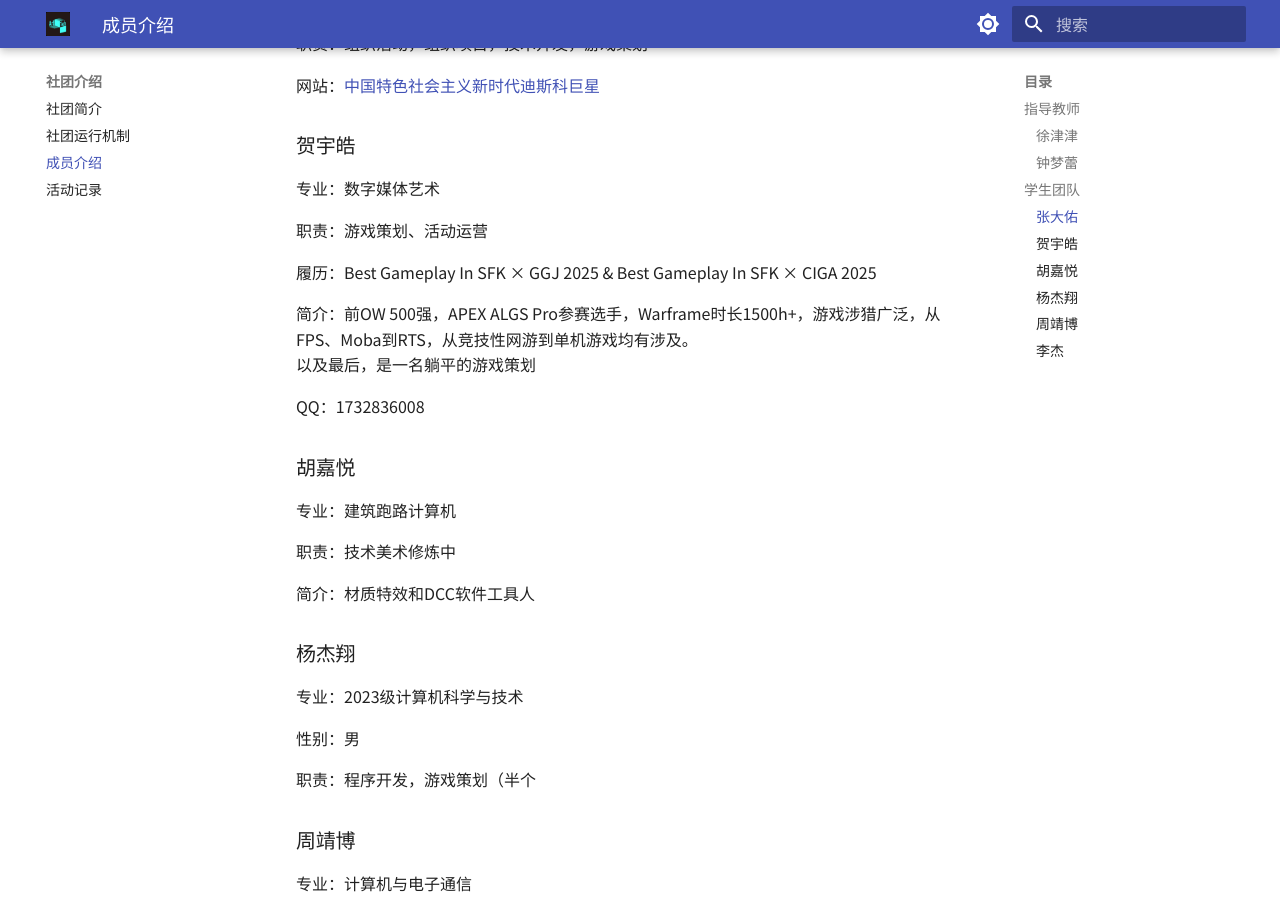
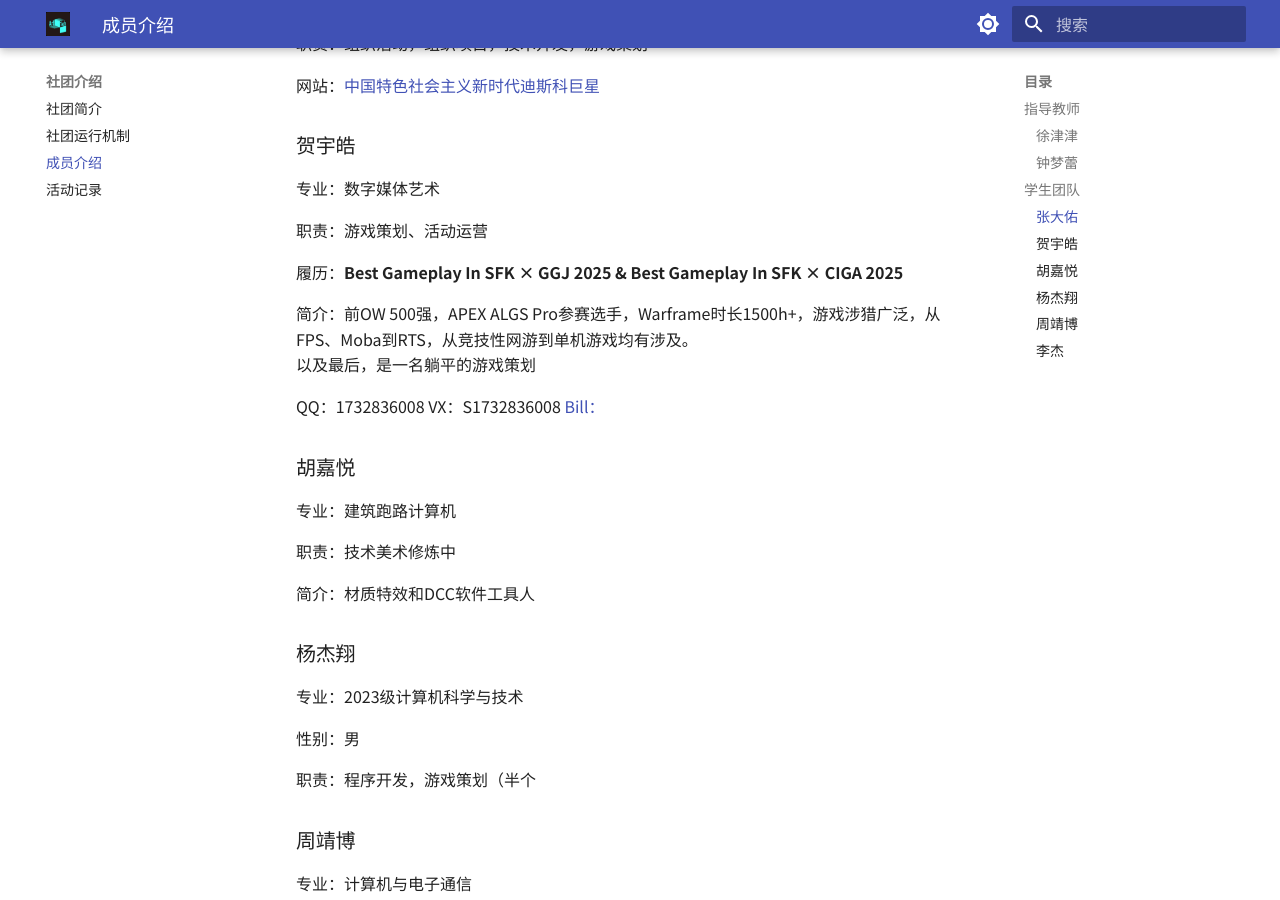
Before and after one commit to zhou914485/ArtTech-Document, an MkDocs documentation site: the page built from docs/社团介绍/成员.md, in a window 1280 px wide and 900 px high, scrolled down 796 px. Built offline with MkDocs 1.6.1 and Material for MkDocs 9.7.7, drawn with Linux system fonts in a browser that asks for light colours.

Commit message:
添加了一点联系方式.md

```diff
--- a/docs/社团介绍/成员.md
+++ b/docs/社团介绍/成员.md
@@ -25,11 +25,11 @@
 
  职责：游戏策划、活动运营
 
- 履历：Best Gameplay In SFK × GGJ 2025 & Best Gameplay In SFK × CIGA 2025
+ 履历：**Best Gameplay In SFK × GGJ 2025  &  Best Gameplay In SFK × CIGA 2025**
 
  简介：前OW 500强，APEX ALGS Pro参赛选手，Warframe时长1500h+，游戏涉猎广泛，从FPS、Moba到RTS，从竞技性网游到单机游戏均有涉及。<br>以及最后，是一名躺平的游戏策划
 
- QQ：1732836008
+ QQ：1732836008 VX：S1732836008 [Bill：](https://space.bilibili.com/296381806?spm_id_from=333.788.0.0（关注一下谢谢喵）)
 
 ### 胡嘉悦
 专业：建筑跑路计算机
```
